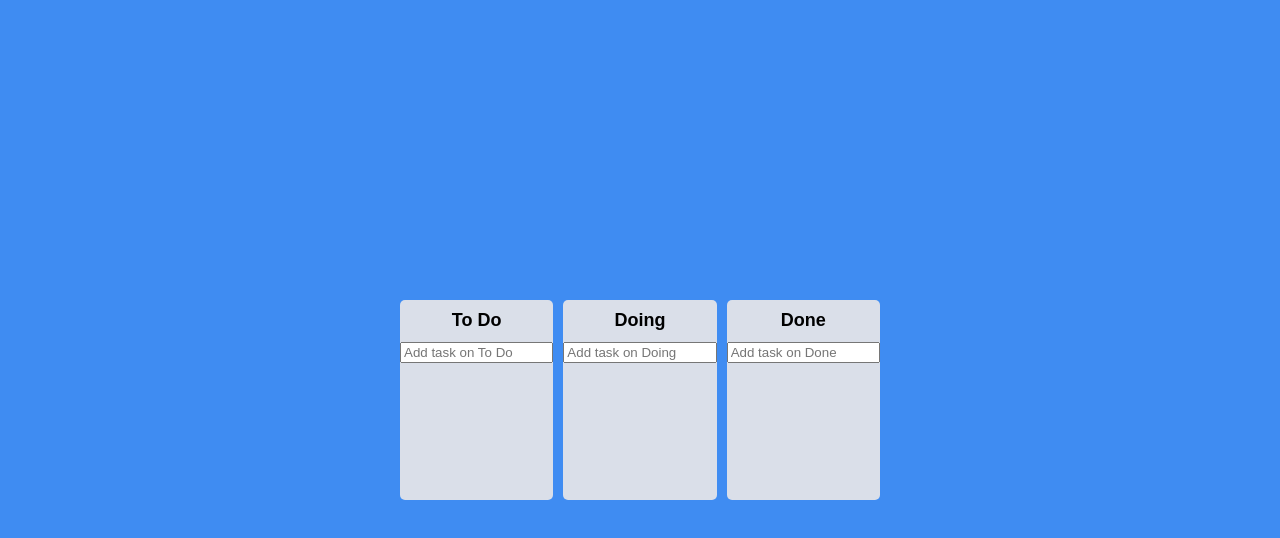
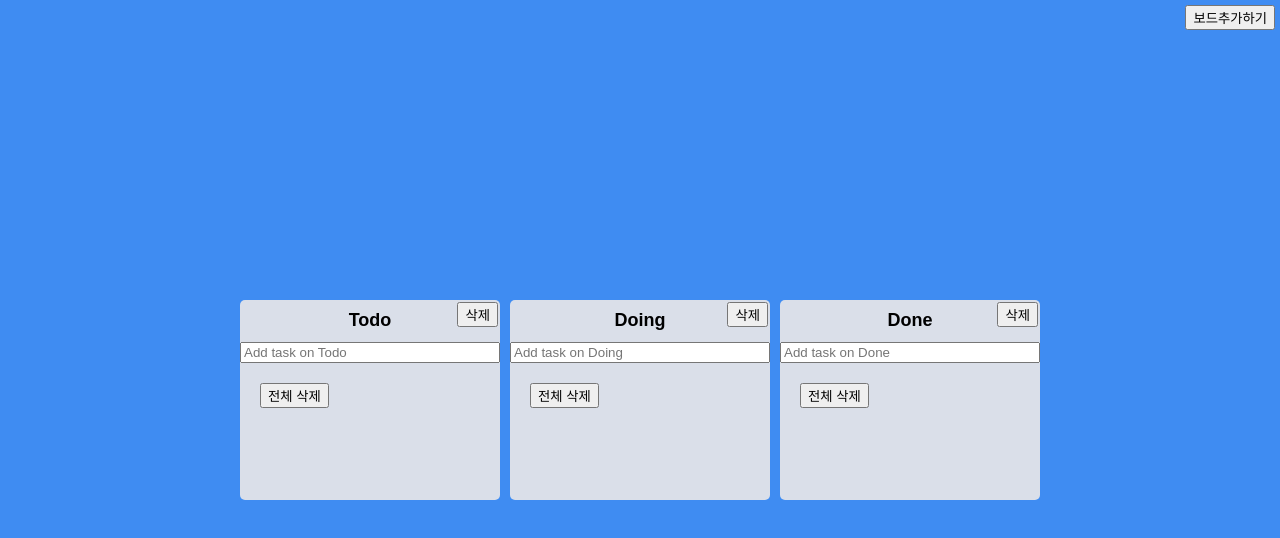
Before and after one commit to LimSongJae/Kanban-Board, a React (Create React App) app: page / in a window 1280 px wide. Shown: the top 538 px of the page. Built offline with nearby package versions, Linux system fonts and the light colour scheme.

Commit message:
fix. 투두 삭제기능, localStorage 로드부분 feat. 보드 삭제 기능, 보드 안에 있는 투두 전체 삭제 기능, 보드 생성 기능, Modal Component 작성

```diff
--- a/src/App.tsx
+++ b/src/App.tsx
@@ -1,9 +1,9 @@
-import { useEffect } from "react";
 import { DragDropContext, DropResult } from "react-beautiful-dnd";
 import { useRecoilState } from "recoil";
 import styled from "styled-components";
-import { toDoState } from "./atoms";
+import { modalState, StorageKey, toDoState } from "./atoms";
 import Board from "./Components/Board";
+import Modal from "./Components/Modal";
 
 const Boards = styled.div`
   display: grid;
@@ -14,7 +14,7 @@ const Boards = styled.div`
 
 const Wrapper = styled.div`
   display: flex;
-  max-width: 480px;
+  max-width: 800px;
   width: 100%;
   margin: 0 auto;
   justify-content: center;
@@ -22,14 +22,15 @@ const Wrapper = styled.div`
   height: 100vh;
 `;
 
+const BoardBtn = styled.button`
+  position: absolute;
+  right: 5px;
+  top: 5px;
+`;
+
 function App() {
-  useEffect(() => {
-    const localToDos = JSON.parse(localStorage.getItem("LOCAL_TODO") as string);
-    if (localToDos) {
-      setToDos(localToDos);
-    }
-  }, []);
 
+  const [modal, setModal] = useRecoilState(modalState);
   const [toDos, setToDos] = useRecoilState(toDoState);
   const onDragEnd = (info: DropResult) => {
     console.log(info);
@@ -46,7 +47,7 @@ function App() {
           ...prev,
           [source.droppableId]: toDosCopy,
         };
-        localStorage.setItem(`LOCAL_TODO`, JSON.stringify(newToDos));
+        localStorage.setItem(StorageKey, JSON.stringify(newToDos));
 
         return newToDos;
       });
@@ -64,7 +65,7 @@ function App() {
           [source.droppableId]: sourceBoard,
           [destination.droppableId]: destinationBoard,
         };
-        localStorage.setItem(`LOCAL_TODO`, JSON.stringify(newToDos));
+        localStorage.setItem(StorageKey, JSON.stringify(newToDos));
 
         return newToDos;
       });
@@ -78,6 +79,14 @@ function App() {
             <Board key={boardId} toDos={toDos[boardId]} boardId={boardId} />
           ))}
         </Boards>
+        <BoardBtn
+          onClick={() => {
+            setModal((prev) => !prev);
+          }}
+        >
+          보드추가하기
+        </BoardBtn>
+        <Modal />
       </Wrapper>
     </DragDropContext>
   );
--- a/src/Components/Board.tsx
+++ b/src/Components/Board.tsx
@@ -1,8 +1,8 @@
 import { Droppable } from "react-beautiful-dnd";
 import { useForm } from "react-hook-form";
-import { useSetRecoilState } from "recoil";
+import { useRecoilState } from "recoil";
 import styled from "styled-components";
-import { ITodo, toDoState } from "../atoms";
+import { ITodo, StorageKey, toDoState } from "../atoms";
 import DraggableCard from "./DraggableCard";
 
 const Wrapper = styled.div`
@@ -13,6 +13,7 @@ const Wrapper = styled.div`
   display: flex;
   flex-direction: column;
   overflow: hidden;
+  position: relative;
 `;
 const Title = styled.h2`
   text-align: center;
@@ -42,6 +43,12 @@ const Form = styled.form`
     width: 100%;
   }
 `;
+
+const DelBoard = styled.button`
+  position: absolute;
+  top: 2px;
+  right: 2px;
+`;
 interface IBoardProps {
   toDos: ITodo[];
   boardId: string;
@@ -52,7 +59,7 @@ interface IForm {
 }
 
 function Board({ toDos, boardId }: IBoardProps) {
-  const setToDos = useSetRecoilState(toDoState);
+  const [toDo, setToDos] = useRecoilState(toDoState);
   const onValid = ({ toDo }: IForm) => {
     const newToDo = {
       id: Date.now(),
@@ -63,7 +70,7 @@ function Board({ toDos, boardId }: IBoardProps) {
         ...prev,
         [boardId]: [newToDo, ...prev[boardId]],
       };
-      localStorage.setItem(`LOCAL_TODO`, JSON.stringify(newToDos));
+      localStorage.setItem(StorageKey, JSON.stringify(newToDos));
       return newToDos;
     });
     setValue("toDo", "");
@@ -72,6 +79,18 @@ function Board({ toDos, boardId }: IBoardProps) {
   return (
     <Wrapper>
       <Title>{boardId}</Title>
+      <DelBoard
+        onClick={() => {
+          setToDos((prev) => {
+            const newToDo = { ...prev };
+            delete newToDo[boardId];
+
+            return newToDo;
+          });
+        }}
+      >
+        삭제
+      </DelBoard>
       <Form onSubmit={handleSubmit(onValid)}>
         <input
           {...register("toDo", { required: true })}
@@ -95,8 +114,17 @@ function Board({ toDos, boardId }: IBoardProps) {
                 toDoText={toDo.text}
                 boardId={boardId}
               />
-            ))}
-            {provided.placeholder}
+              ))}
+              {provided.placeholder}
+            <button
+              onClick={() => {
+                setToDos((prev) => {
+                  return { ...prev, [boardId]: [] };
+                });
+              }}
+            >
+              전체 삭제
+            </button>
           </Area>
         )}
       </Droppable>
--- a/src/Components/DraggableCard.tsx
+++ b/src/Components/DraggableCard.tsx
@@ -2,7 +2,7 @@ import React, { useEffect } from "react";
 import { Draggable } from "react-beautiful-dnd";
 import { useRecoilState } from "recoil";
 import styled from "styled-components";
-import { toDoState } from "../atoms";
+import { saveToDos, StorageKey, toDoState } from "../atoms";
 
 const Card = styled.div<{ isDragging: boolean }>`
   background-color: ${(props) =>
@@ -35,9 +35,16 @@ function DraggableCard({
   const [toDo, setToDo] = useRecoilState(toDoState);
 
   useEffect(() => {
-    localStorage.setItem("LOCAL_TODO", JSON.stringify(toDo));
+    saveToDos(toDo);
   }, [toDo]);
 
+  const deleteTodo = (index: number) => {
+    setToDo((prev) => {
+      const newToDo = [...prev[boardId]];
+      newToDo.splice(index, 1);
+      return { ...prev, [boardId]: newToDo };
+    });
+  };
   return (
     <Draggable draggableId={toDoId + ""} index={index}>
       {(provided, snapshot) => (
@@ -48,13 +55,10 @@ function DraggableCard({
           {...provided.dragHandleProps}
         >
           {toDoText}
+          <button>수정</button>
           <DeleteBtn
             onClick={() => {
-              setToDo((prev) => {
-                const newToDo = [...prev[boardId]];
-                newToDo.splice(index, 1);
-                return { ...prev, [boardId]: newToDo };
-              });
+              deleteTodo(index);
             }}
           >
             삭제
--- /dev/null
+++ b/src/Components/Modal.tsx
@@ -0,0 +1,70 @@
+import { useEffect, useRef, useState } from "react";
+import { useRecoilState } from "recoil";
+import styled from "styled-components";
+import { modalState, saveToDos, toDoState } from "../atoms";
+
+const Container = styled.div<{ modal: boolean }>`
+  display: ${(props) => (!props.modal ? "none" : "block")};
+  position: fixed;
+  top: 0;
+  right: 0;
+  left: 0;
+  bottom: 0;
+  z-index: 99;
+  background-color: #dfe6e9;
+  opacity: 0.8;
+`;
+
+const Form = styled.form`
+  border-radius: 20px;
+  position: absolute;
+  top: 50%;
+  left: 50%;
+  transform: translate(-50%, -50%);
+  background-color: #a29bfe;
+  padding: 15px 15px;
+`;
+export const Modal = () => {
+  const [toDo, setTodo] = useRecoilState(toDoState);
+  const [name, setName] = useState("");
+  const [modal, setModal] = useRecoilState(modalState);
+  const boardInfo = useRef(null);
+
+  useEffect(() => {
+    saveToDos(toDo);
+  }, [toDo]);
+
+
+
+  return (
+    <Container modal={modal}>
+      <Form
+        onSubmit={(e) => {
+          e.preventDefault();
+          name.length !== 0 &&
+            setTodo((prev) => {
+              const newBoard = {
+                ...prev,
+                [name]: [],
+              };
+              return newBoard;
+            });
+          setModal((prev) => !prev);
+          setName("");
+        }}
+      >
+        <span>보드 이름을 입력해주세요</span>
+        <input
+          ref={boardInfo}
+          type="text"
+          value={name}
+          onChange={(e) => {
+            setName(e.currentTarget.value);
+          }}
+        />
+      </Form>
+    </Container>
+  );
+};
+
+export default Modal;
--- a/src/atoms.tsx
+++ b/src/atoms.tsx
@@ -8,11 +8,32 @@ export interface ITodo {
 interface ITODoState {
   [key: string]: ITodo[];
 }
+
+export const loadToDos = () => {
+  const localToDos = localStorage.getItem(StorageKey);
+  if (localToDos) {
+    return JSON.parse(localToDos);
+  }
+  return null;
+};
+
+export const defaultToDos: ITODoState = {
+  Todo: [],
+  Doing: [],
+  Done: [],
+};
+export const StorageKey = "TODO";
+
 export const toDoState = atom<ITODoState>({
   key: "toDo",
-  default: {
-    "To Do": [],
-    Doing: [],
-    Done: [],
-  },
+  default: loadToDos() ?? defaultToDos,
 });
+
+export const modalState = atom({
+  key: "modal",
+  default: false,
+});
+
+export const saveToDos = (toDos: ITODoState) => {
+  localStorage.setItem(StorageKey, JSON.stringify(toDos));
+};
```
